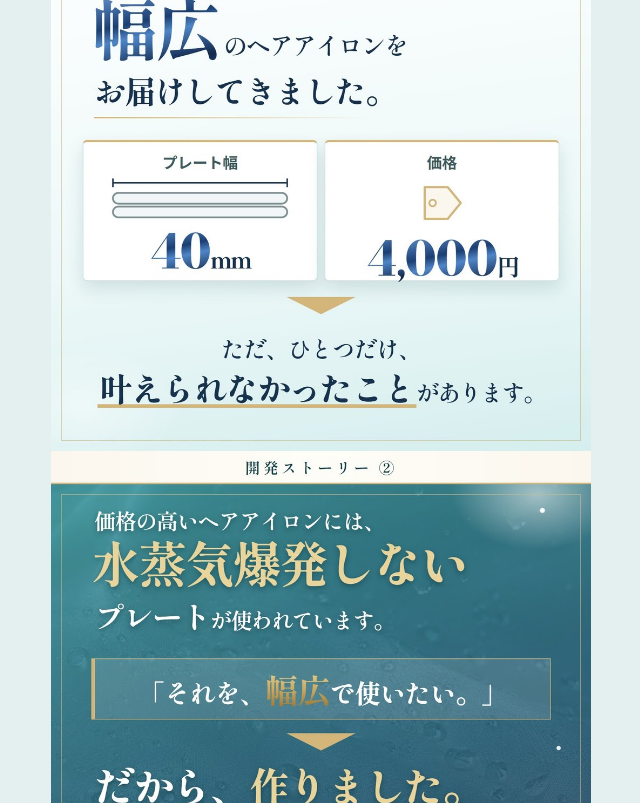
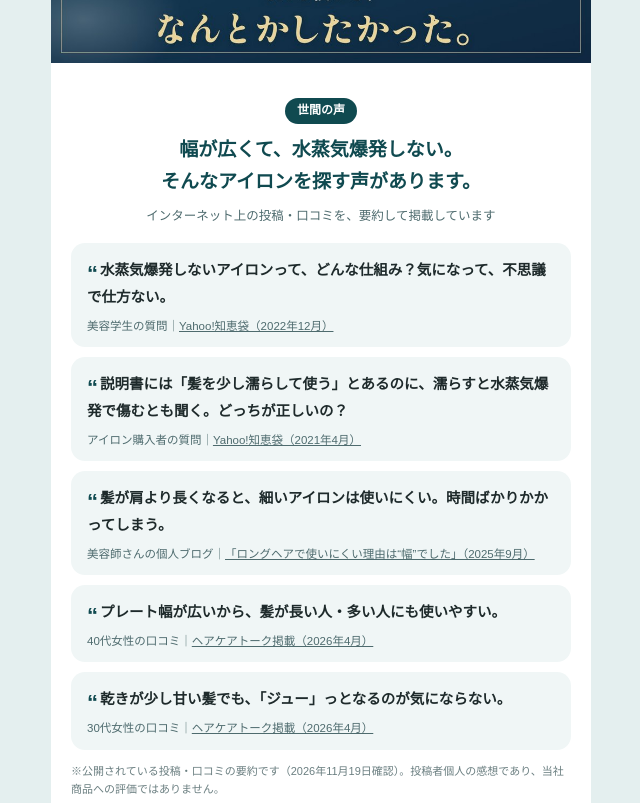
Before and after one commit to kaazuu26-ship-it/lumiara, a plain HTML site: page wide/index.html in a window 1280 px wide. Shown: the part 3040-3843 px from the top of the page, without its empty margins (319-959 px from the left). Drawn offline with Linux system fonts and the light colour scheme.

Commit message:
LP: video under first view, voices section under worry image
Co-Authored-By: Claude Sonnet 5.5 <noreply@anthropic.com>

```diff
--- a/wide/index.html
+++ b/wide/index.html
@@ -65,6 +65,16 @@ main img{display:block;width:100%;height:auto}
 .v-wrap{max-width:300px;margin:0 auto;border-radius:14px;overflow:hidden;border:1px solid rgba(217,192,138,.35)}
 .v-wrap video{display:block;width:100%;height:auto}
 .v-cap{font-size:11.5px;color:#9FB8B8;margin-top:8px}
+.voice{padding:32px 20px 30px;background:#fff;text-align:center}
+.vo-k{display:inline-block;font-size:12px;font-weight:700;color:#fff;background:#104A50;border-radius:999px;padding:2px 12px}
+.voice h2{font-family:"Hiragino Mincho ProN","Yu Mincho",serif;font-size:19px;line-height:1.7;color:#104A50;margin:10px 0 6px}
+.vo-lead{font-size:12.5px;color:#4E6B6E;margin-bottom:16px}
+.vo-card{background:#F0F6F6;border-radius:14px;padding:14px 16px 12px;margin-bottom:10px;text-align:left}
+.vo-q{font-size:14.5px;line-height:1.85;color:#1E2A2B;font-weight:600}
+.vo-q:before{content:"\201C";color:#104A50;font-size:22px;line-height:0;margin-right:2px;vertical-align:-6px}
+.vo-src{font-size:11.5px;line-height:1.6;color:#4E6B6E;margin-top:6px}
+.vo-src a{color:#4E6B6E;text-decoration:underline}
+.vo-note{font-size:11px;line-height:1.7;color:#6B7F81;text-align:left;margin-top:12px}
 .pcqr{display:none}
 @media (hover:hover) and (pointer:fine) and (min-width:900px){
 .pcqr{display:flex;gap:14px;align-items:center;justify-content:center;margin:16px auto 0;padding:14px;max-width:508px;border:1px dashed #06C755;border-radius:12px;background:#fff;text-align:left}
@@ -133,7 +143,38 @@ if(a)fbq('track','Lead',{content_name:'LINE登録',content_category:'wide-a',pos
 </section>
 
 <img src="img/00_first.jpg" width="1000" height="1000" alt="45mm幅広 × 水蒸気爆発しないフルシルキープレートを使用" loading="lazy">
+<section class="vid">
+  <h2>水をかけても、<br>玉になって弾く。</h2>
+  <div class="v-wrap"><video src="img/steam.mp4" poster="img/steam_poster.jpg" autoplay muted loop playsinline preload="metadata"></video></div>
+  <p class="v-cap">プレートに水を吹きかけた様子（イメージ映像）</p>
+</section>
 <img src="img/03_worry.jpg" width="1000" height="1000" alt="長い髪の、こんなお悩みありませんか？" loading="lazy">
+<section class="voice">
+  <span class="vo-k">世間の声</span>
+  <h2>幅が広くて、水蒸気爆発しない。<br>そんなアイロンを探す声があります。</h2>
+  <p class="vo-lead">インターネット上の投稿・口コミを、要約して掲載しています</p>
+  <div class="vo-card">
+    <p class="vo-q">水蒸気爆発しないアイロンって、どんな仕組み？気になって、不思議で仕方ない。</p>
+    <p class="vo-src">美容学生の質問｜<a href="https://detail.chiebukuro.yahoo.co.jp/qa/question_detail/q10272592010" target="_blank" rel="noopener nofollow">Yahoo!知恵袋（2022年12月）</a></p>
+  </div>
+  <div class="vo-card">
+    <p class="vo-q">説明書には「髪を少し濡らして使う」とあるのに、濡らすと水蒸気爆発で傷むとも聞く。どっちが正しいの？</p>
+    <p class="vo-src">アイロン購入者の質問｜<a href="https://detail.chiebukuro.yahoo.co.jp/qa/question_detail/q12241482207" target="_blank" rel="noopener nofollow">Yahoo!知恵袋（2021年4月）</a></p>
+  </div>
+  <div class="vo-card">
+    <p class="vo-q">髪が肩より長くなると、細いアイロンは使いにくい。時間ばかりかかってしまう。</p>
+    <p class="vo-src">美容師さんの個人ブログ｜<a href="https://tomooono.com/2025/09/%E3%83%AD%E3%83%B3%E3%82%B0%E3%83%98%E3%82%A2%E3%81%A7%E4%BD%BF%E3%81%84%E3%81%AB%E3%81%8F%E3%81%84%E7%90%86%E7%94%B1%E3%81%AF%E5%B9%85%E3%81%A7%E3%81%97%E3%81%9F%EF%BD%9C%E6%AD%A3/" target="_blank" rel="noopener nofollow">「ロングヘアで使いにくい理由は“幅”でした」（2025年9月）</a></p>
+  </div>
+  <div class="vo-card">
+    <p class="vo-q">プレート幅が広いから、髪が長い人・多い人にも使いやすい。</p>
+    <p class="vo-src">40代女性の口コミ｜<a href="https://a-w-a.co.jp/haircaretalk/kinujostraightiron-kutikomi/" target="_blank" rel="noopener nofollow">ヘアケアトーク掲載（2026年4月）</a></p>
+  </div>
+  <div class="vo-card">
+    <p class="vo-q">乾きが少し甘い髪でも、「ジュー」っとなるのが気にならない。</p>
+    <p class="vo-src">30代女性の口コミ｜<a href="https://a-w-a.co.jp/haircaretalk/kinujostraightiron-kutikomi/" target="_blank" rel="noopener nofollow">ヘアケアトーク掲載（2026年4月）</a></p>
+  </div>
+  <p class="vo-note">※公開されている投稿・口コミの要約です（2026年11月19日確認）。投稿者個人の感想であり、当社商品への評価ではありません。</p>
+</section>
 <img src="img/02_solve.jpg" width="1000" height="1000" alt="水蒸気爆発しない幅広アイロンが解決します" loading="lazy">
 <img src="img/04_story1.jpg" width="1000" height="1000" alt="開発ストーリー1 幅広のヘアアイロンをお届けしてきました" loading="lazy">
 <img src="img/05_story2.jpg" width="1000" height="1000" alt="開発ストーリー2 水蒸気爆発しない、幅広のヘアアイロンを作りました" loading="lazy">
@@ -160,11 +201,6 @@ if(a)fbq('track','Lead',{content_name:'LINE登録',content_category:'wide-a',pos
   <a href="https://lin.ee/nn4U0M2" class="btn line-link" data-ct="compare">アンケートに答えてクーポンプレゼント<small>LINE友だち追加・登録無料</small></a>
 </section>
 <img src="img/07_steam.jpg" width="1000" height="1000" alt="ポイント01 水蒸気爆発しないから、髪への熱ダメージに配慮" loading="lazy">
-<section class="vid">
-  <h2>水をかけても、<br>玉になって弾く。</h2>
-  <div class="v-wrap"><video src="img/steam.mp4" poster="img/steam_poster.jpg" autoplay muted loop playsinline preload="metadata"></video></div>
-  <p class="v-cap">プレートに水を吹きかけた様子（イメージ映像）</p>
-</section>
 <img src="img/08_wide.jpg" width="1000" height="1000" alt="ポイント02 ロングヘアでも一度に掴める幅広45mm" loading="lazy">
 <img src="img/09_spec.jpg" width="1000" height="1000" alt="他にも、こんな機能があります" loading="lazy">
 
```
